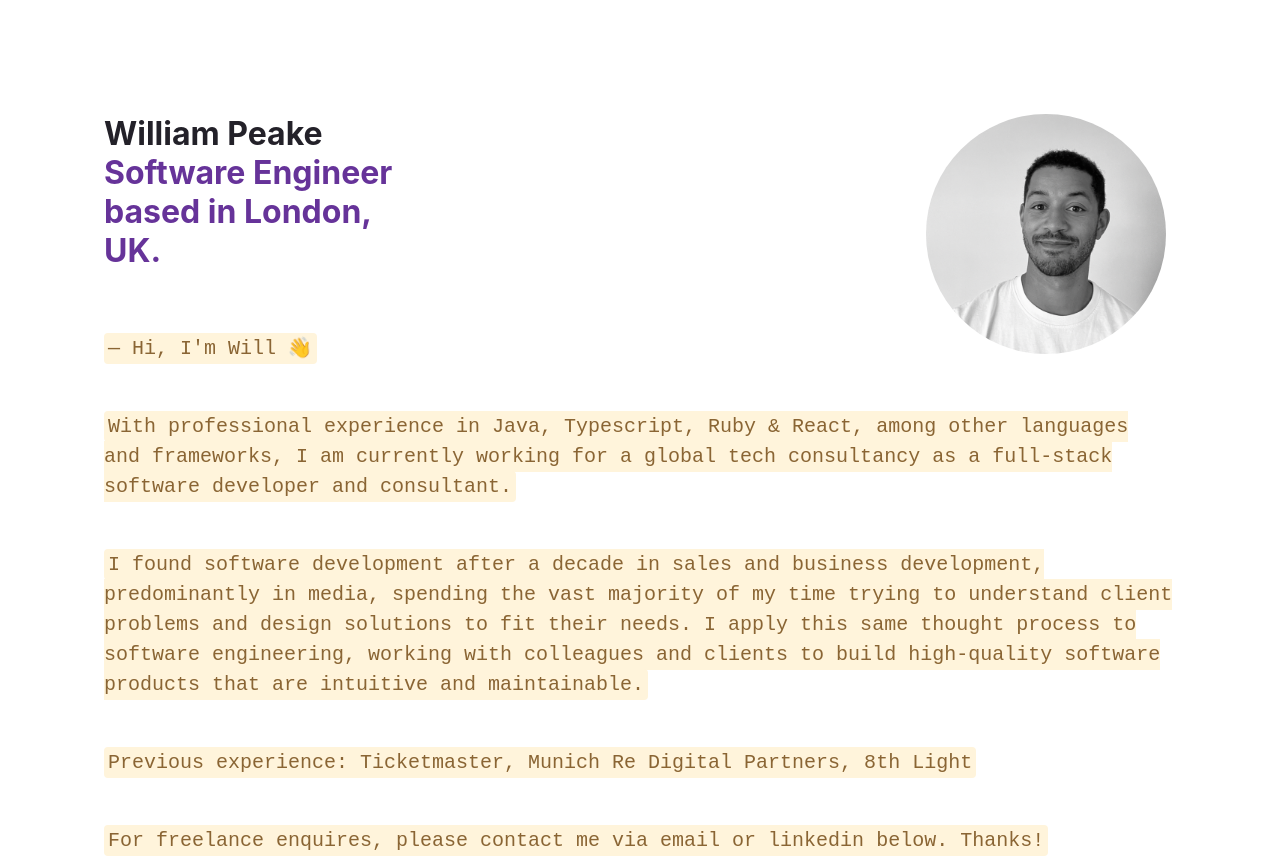
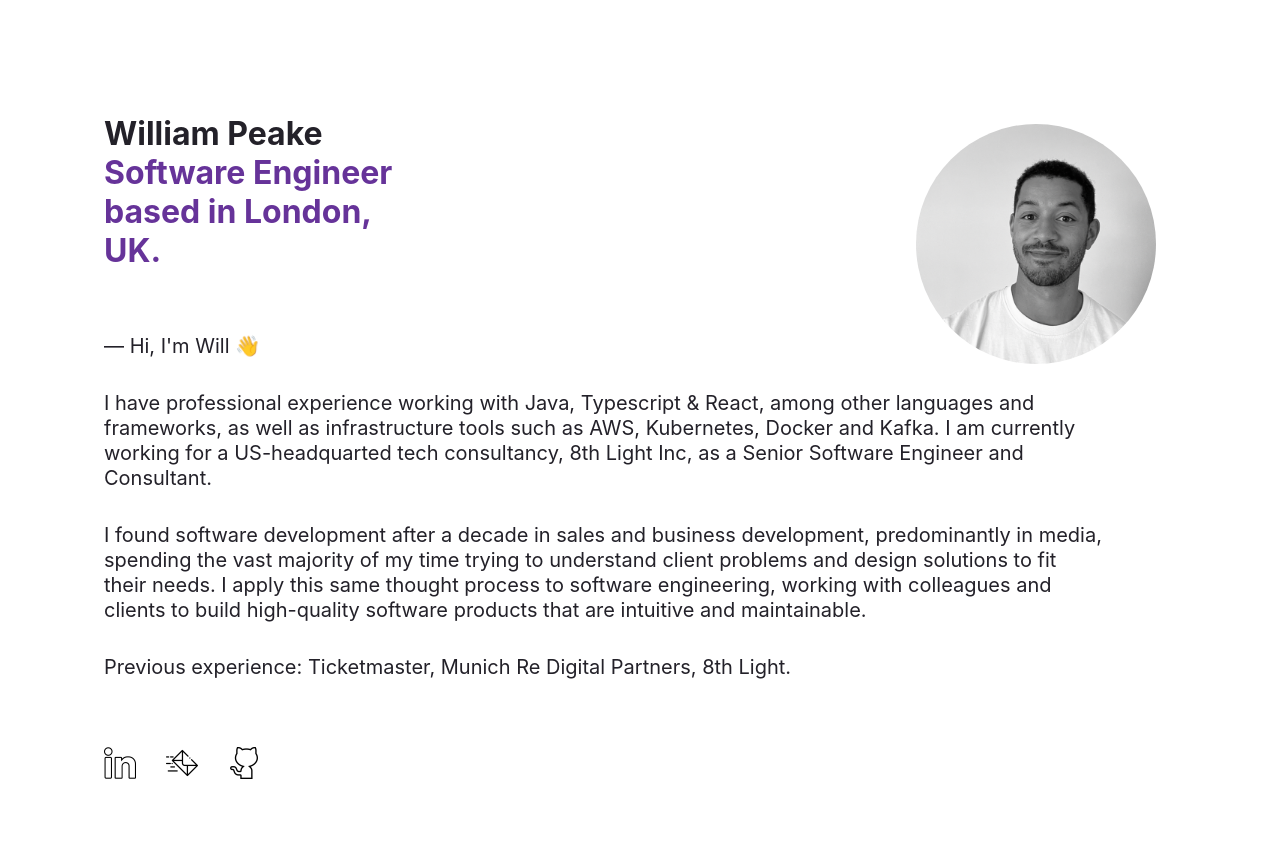
Before and after one commit to wrlpeake/w-peake-dot-com, a Gatsby site: page / in a window 1280 px wide. Shown: the top 859 px of the page. After the commit the page ends 816 px from the top, so only its background shows below. Built offline with nearby package versions, Linux system fonts and the light colour scheme; Gatsby itself is replaced by a stand-in of ours.

Commit message:
update styling

```diff
--- a/src/pages/index.tsx
+++ b/src/pages/index.tsx
@@ -30,20 +30,16 @@ const IndexPage: React.FC<PageProps> = () => {
             </span>
           </h1>
           <p style={paragraphStyles}>
-            <code style={codeStyles}>
               — Hi, I'm Will <span className="waving-hand-emoji">👋</span>
-            </code>
           </p>
           <p style={paragraphStyles}>
-            <code style={codeStyles}>
-              With professional experience in Java, Typescript, Ruby & React,
-              among other languages and frameworks, I am currently working for a
-              global tech consultancy as a full-stack software developer and
-              consultant.
-            </code>
+              I have professional experience working with Java, Typescript & React,
+              among other languages and frameworks, as well as infrastructure tools
+              such as AWS, Kubernetes, Docker and Kafka. I am currently working for a
+              US-headquarted tech consultancy, 8th Light Inc, as a Senior Software Engineer and
+              Consultant.
           </p>
           <p style={paragraphStyles}>
-            <code style={codeStyles}>
               I found software development after a decade in sales and business
               development, predominantly in media, spending the vast majority of
               my time trying to understand client problems and design solutions
@@ -51,18 +47,9 @@ const IndexPage: React.FC<PageProps> = () => {
               engineering, working with colleagues and clients to build
               high-quality software products that are intuitive and
               maintainable.
-            </code>
           </p>
           <p style={paragraphStyles}>
-            <code style={codeStyles}>
-              Previous experience: Ticketmaster, Munich Re Digital Partners, 8th Light
-            </code>
-          </p>
-          <p style={paragraphStyles}>
-            <code style={codeStyles}>
-              For freelance enquires, please contact me via email or linkedin
-              below. Thanks!
-            </code>
+              Previous experience: Ticketmaster, Munich Re Digital Partners, 8th Light.
           </p>
           <footer style={footerStyles}>
             <a href="https://www.linkedin.com/in/william-peake-270189141">
--- a/src/styles/styles.tsx
+++ b/src/styles/styles.tsx
@@ -1,7 +1,7 @@
 export const pageStyles: React.CSSProperties = {
   color: "#232129",
   padding: 96,
-  fontFamily: "-apple-system, Roboto, sans-serif, serif",
+  fontFamily: "-apple-system, BlinkMacSystemFont, Roboto, sans-serif, serif",
   minHeight: "60vh",
   position: "relative",
 };
@@ -17,8 +17,11 @@ export const headingAccentStyles: React.CSSProperties = {
   clear: "right",
 };
 export const paragraphStyles = {
-  marginBottom: 48,
-  lineHeight: 1.5,
+  maxWidth: 1000,
+  marginBottom: 32,
+  lineHeight: 1.25,
+  fontSize: "1.25rem",
+  font: "baskerville"
 };
 export const codeStyles = {
   color: "#8A6534",
@@ -45,7 +48,7 @@ export const headshotStyle: React.CSSProperties = {
   height: "15rem",
   borderRadius: "50%",
   float: "right",
-  padding: 10,
+  padding: 20,
 };
 export const linkStyle = {
   color: "#8954A8",
```
